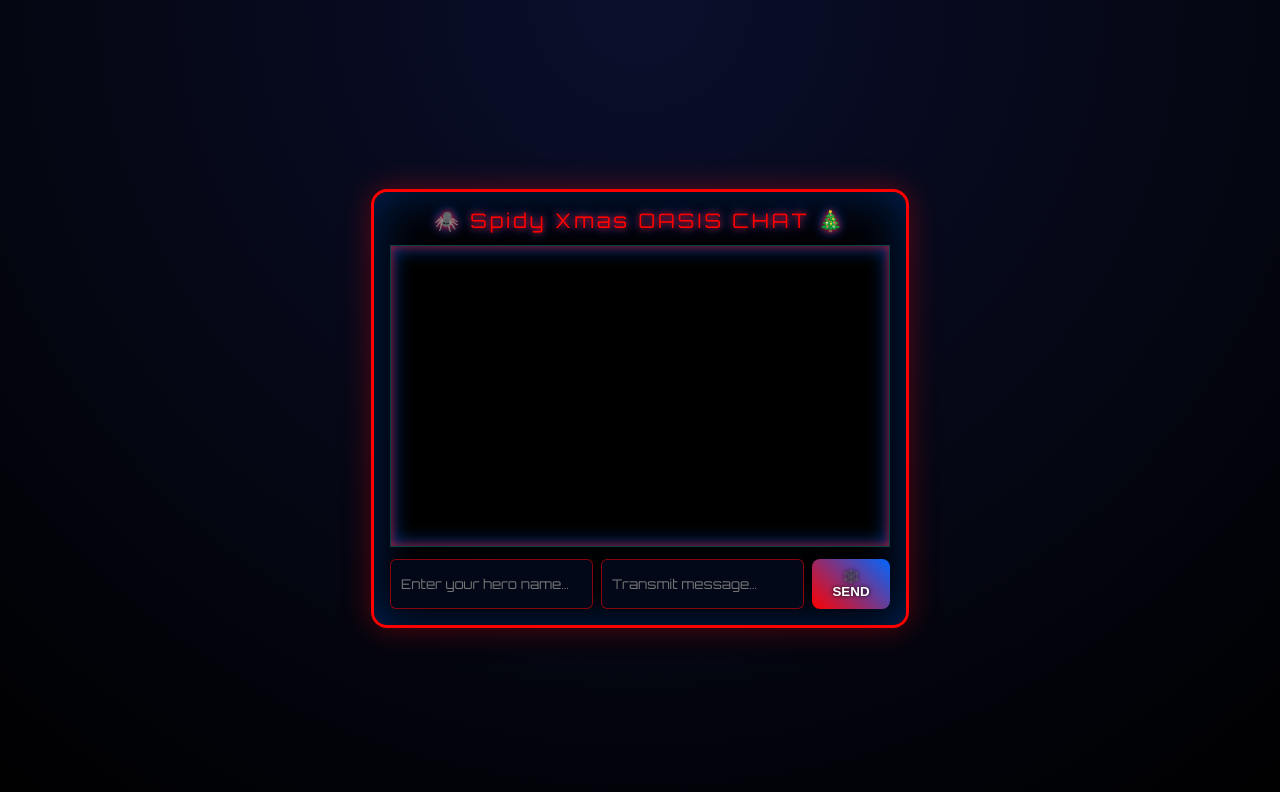
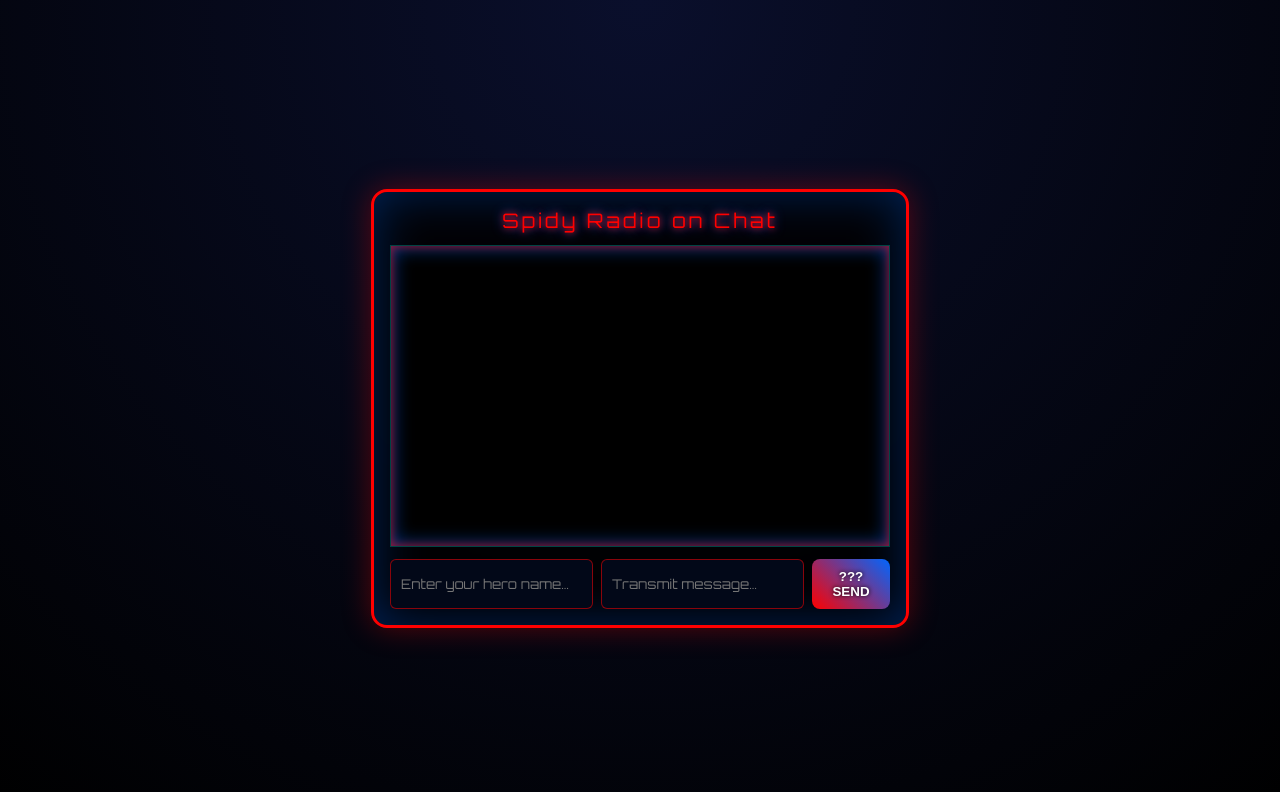
Before and after one commit to oxorak2025humeai2025hub11/oasis-chat, a website: page public/index.html in a window 1280 px wide. Drawn offline with Linux system fonts and the light colour scheme.

Commit message:
Update index.html

```diff
--- a/public/index.html
+++ b/public/index.html
@@ -20,7 +20,7 @@ body {
 
 /* Snowflake animation */
 body::before {
-  content: '❄';
+  content: '?';
   position: absolute;
   top: -10%;
   left: 50%;
@@ -100,13 +100,13 @@ button:hover {
 
 <body>
 <div class="console">
-  <div class="title">🕷️ Spidy Xmas OASIS CHAT 🎄</div>
+  <div class="title">Spidy Radio on Chat</div>
   <div id="chat"></div>
 
   <div class="controls">
     <input id="username" placeholder="Enter your hero name…" />
     <input id="msg" placeholder="Transmit message…" />
-    <button onclick="send()">🕸️ SEND</button>
+    <button onclick="send()">??? SEND</button>
   </div>
 </div>
 
```
